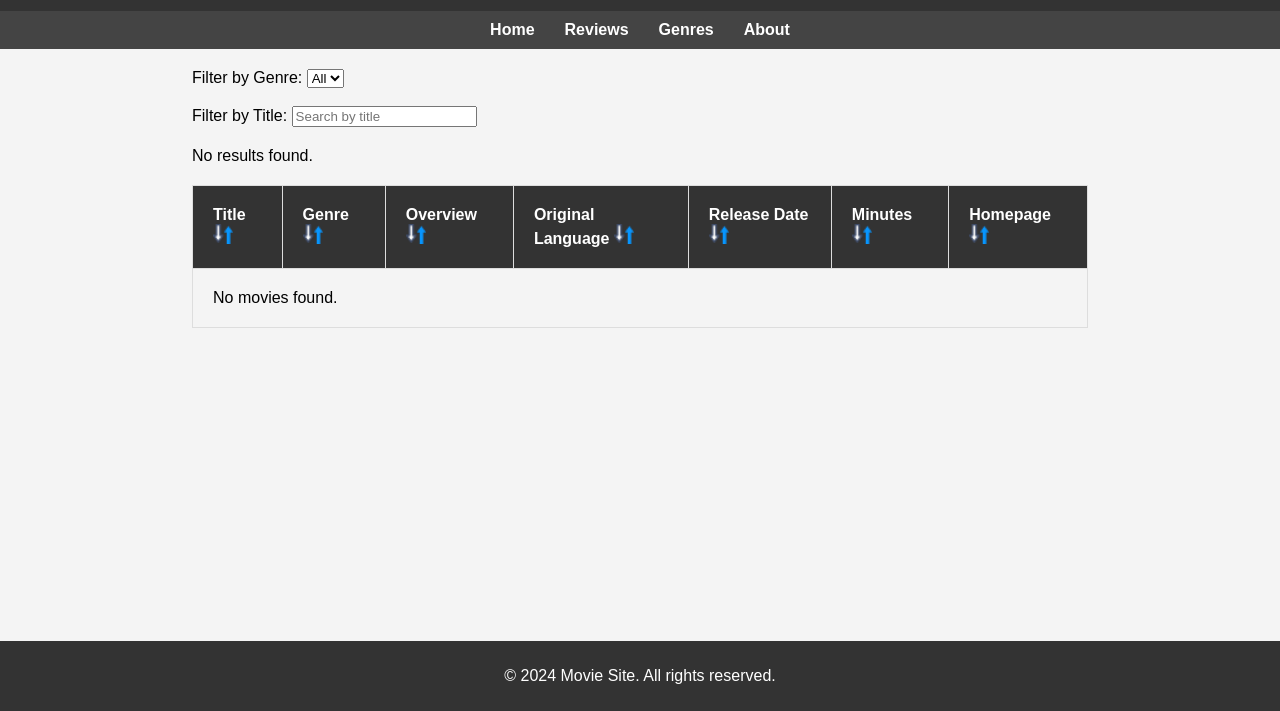
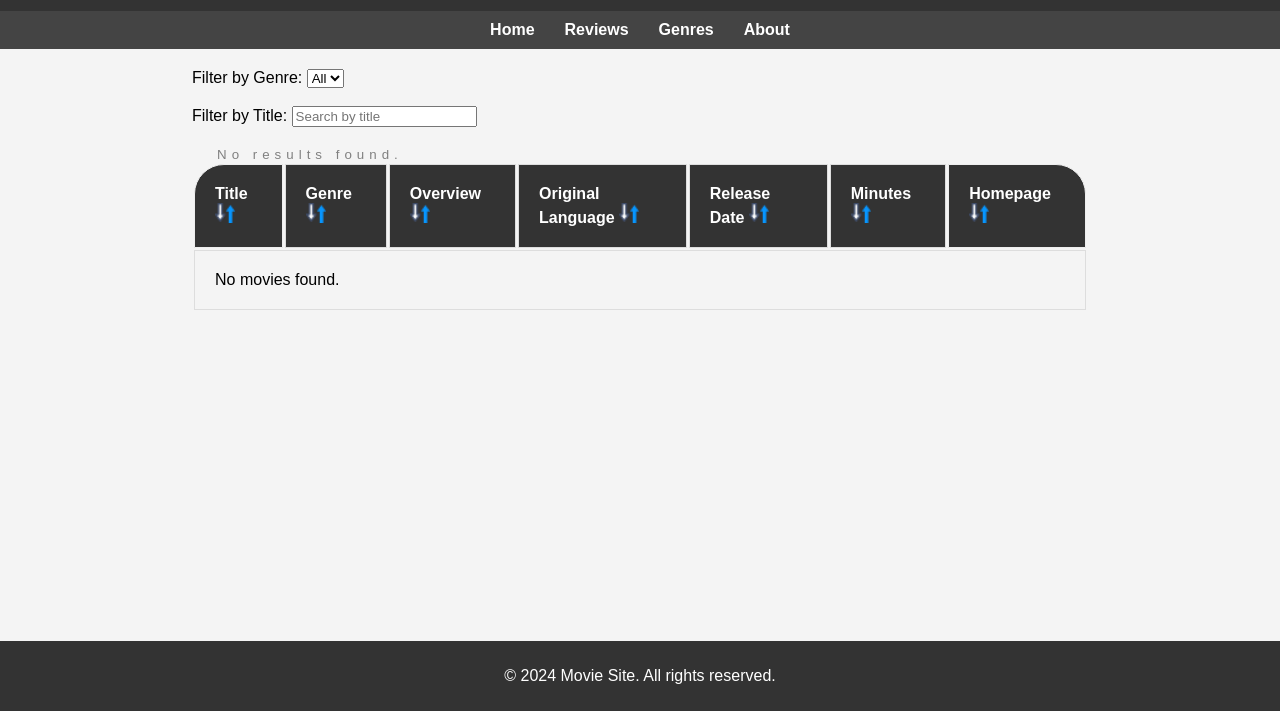
Before and after one commit to GabiVelasco/MoviesSeries-Reviews, a plain HTML site: page index.html in a window 1280 px wide. Shown: the part 89-800 px from the top of the page. Drawn offline with nearby package versions, Linux system fonts and the light colour scheme; no server answers.

Commit message:
adding border in Table and letter spacing by resultInfos

```diff
--- a/filterMovies.js
+++ b/filterMovies.js
@@ -122,7 +122,7 @@ document.addEventListener('DOMContentLoaded', () => {
 
             const movieRow = document.createElement('tr');
             movieRow.innerHTML = `
-                <td>${movie.title || ''}</td>
+                <td><strong>${movie.title || ''}</strong></td>
                 <td>${movie.genre || ''}</td>
                 <td class="justify" >${movie.overview || ''}</td>
                 <td>${movie.original_language || ''}</td>
--- a/index.html
+++ b/index.html
@@ -54,16 +54,16 @@
         <div id="resultsInfo">Result Infos</div>
 
         <!-- Movie List Table -->
-        <table id="movieTable" border="1">
+        <table id="movieTable">
             <thead>
                 <tr>
-                    <th data-sort="title">Title <img src="up-down2.png" alt="" width="20px;"></th>
+                    <th class="border-left" data-sort="title">Title <img src="up-down2.png" alt="" width="20px;"></th>
                     <th data-sort="genre">Genre <img src="up-down2.png" alt="" width="20px;"></th>
                     <th data-sort="overview">Overview <img src="up-down2.png" alt="" width="20px;"></th>
                     <th data-sort="original_language">Original Language <img src="up-down2.png" alt="" width="20px;"></th>
                     <th data-sort="release_date">Release Date <img src="up-down2.png" alt="" width="20px;"></th>
                     <th data-sort="minutes">Minutes <img src="up-down2.png" alt="" width="20px;"></th>
-                    <th data-sort="homepage">Homepage <img src="up-down2.png" alt="" width="20px;"></th>
+                    <th class="border-right"  data-sort="homepage">Homepage <img src="up-down2.png" alt="" width="20px;"></th>
                 </tr>
             </thead>
             <tbody id="movieList">
--- a/styles.css
+++ b/styles.css
@@ -47,6 +47,8 @@ main {
     padding: 20px;
 }
 
+#resultsInfo { margin-left:25px; color: grey; font-size: smaller; letter-spacing: 5px;}
+
 .container {
     width: 70%;
     margin: 0 auto;
@@ -61,10 +63,25 @@ main {
 /* Movie Table */
 /* Movie Table */
 /* Movie Table */
-table {
+#movieTable table, thead {
     width: 100%;
     border-collapse: collapse;
     margin-top: 20px;
+
+
+    z-index: 1;
+}
+
+.border-left {
+    border-radius: 30px 0 0 0 !important;
+    border: 1px solid #eee;
+
+}
+
+.border-right {
+    border-radius: 0  30px  0 0 !important;
+    border: 1px solid #eee;
+
 }
 
 th, td {
@@ -72,6 +89,7 @@ th, td {
     text-align: left;
     border-bottom: 1px solid #ddd;
     margin: fit-content;
+
 }
 
 th {
@@ -82,6 +100,7 @@ th {
     min-width: fit-content;
 
 }
+table, thead {border-radius: 30px !important;}
 
 /* Style for sorting indicators */
 th::after {
```
